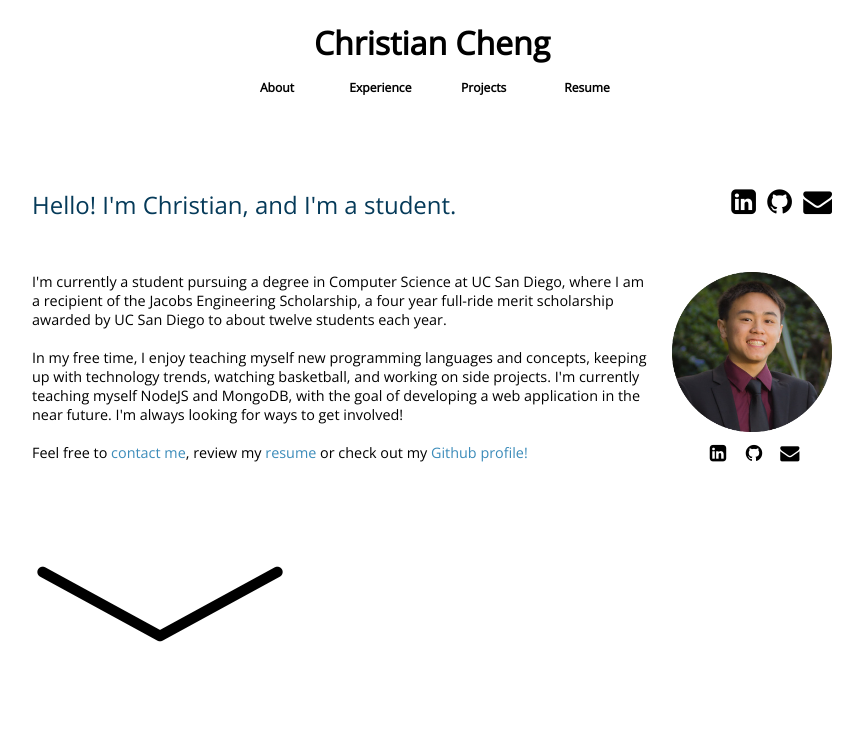
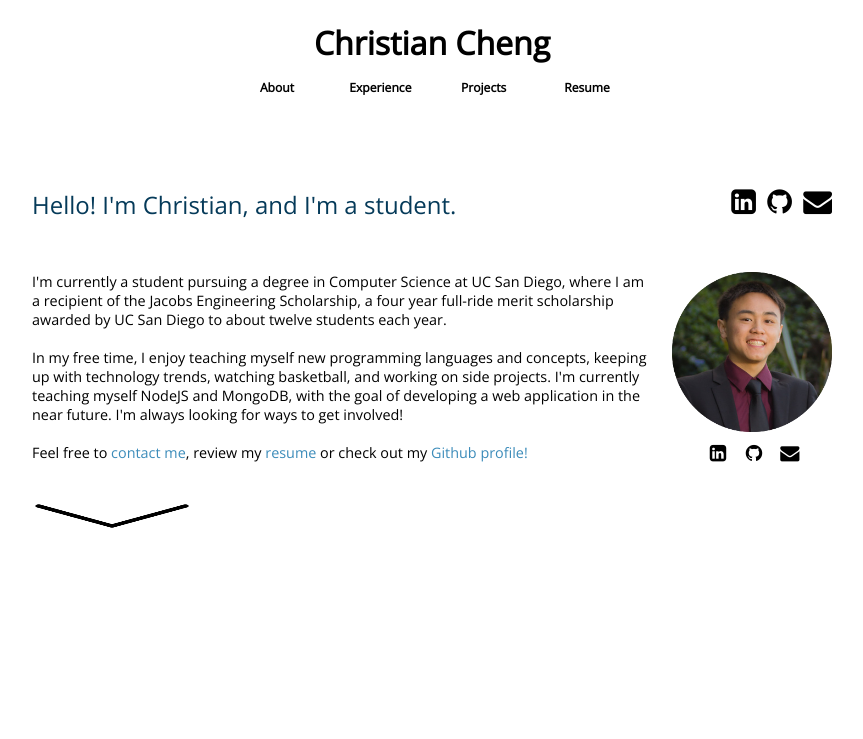
Before and after one commit to christiancheng/christiancheng.github.io, a plain HTML site: page test.html in a window 1280 px wide. Shown: the whole page, without its empty margins (208-1071 px from the left). Drawn offline with nearby package versions, Linux system fonts and the light colour scheme.

Commit message:
Default message

```diff
--- a/static/style.css
+++ b/static/style.css
@@ -182,8 +182,7 @@ imgright {
 }
 
 imgcenter {
-  display: inline-block;
-    float: center;
+  text-align: center;
 }
 
 ::-webkit-scrollbar {
--- a/test.html
+++ b/test.html
@@ -87,7 +87,8 @@
             </p>
 
 
-            <imgcenter><img src= "/images/down.ico"></i></imgcenter>
+            <imgcenter><img src= "/images/down.ico" WIDTH=160
+            HEIGHT=80></i></imgcenter>
 
             <br><br><br><br><br><br><br><br><br><br><br><br><br><br><br>
 
```
